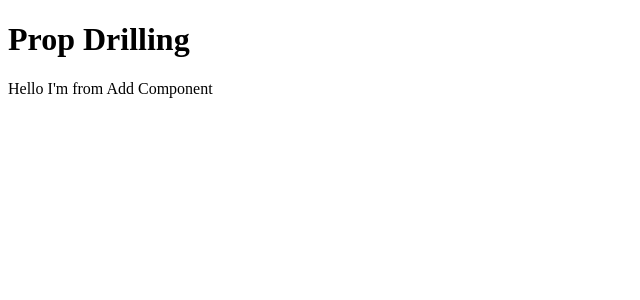
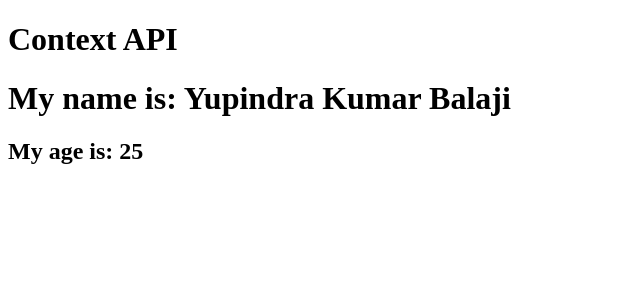
Before and after one commit to ykumarb/React, a React (Create React App) app in the folder myapp/: page / in a window 1280 px wide. Shown: the top 300 px of the page, without its empty margins (0-640 px from the left). Built offline with nearby package versions, Linux system fonts and the light colour scheme.

Commit message:
Context API instead of prop drilling.
Disadvantage is the nesting of provider/consumer of data instances.

```diff
--- a/myapp/src/App.js
+++ b/myapp/src/App.js
@@ -650,17 +650,48 @@ Some examples of side effects are: fetching data, directly updating the DOM, and
    Prop Drilling is not a good way to pass the data from parent to child component.
 */
 
+// import Greetings from './components/Greetings';
+
+// function App() {
+//   const name = "Yupindra Kumar Balaji"
+
+//   return (
+//     <>
+//       <h1>Prop Drilling</h1>
+//       <Greetings name={name} />
+//     </>
+//   );
+// }
+
+// export default App;
+
+//-------------------------Context API--------------------------------------
+
+// 1. Import the createContext function from the React library.
+import { createContext } from 'react';
 import Greetings from './components/Greetings';
 
+// 2. Create a new context object using the createContext function.
+export const Data = createContext();
+export const Data1 = createContext();
+
 function App() {
-  const name = "Yupindra Kumar Balaji"
+  const name = "Yupindra Kumar Balaji";
+  const age = 25;
+
+  // 3. Wrap our component into provider component
 
   return (
     <>
-      <h1>Prop Drilling</h1>
-      <Greetings name={name} />
+    <h1>Context API</h1>
+    <Data.Provider value={name}>
+      <Data1.Provider value={age}>
+        < Greetings />
+      </Data1.Provider>
+    </Data.Provider>
+
+      {/* <Greetings name={name} /> */}
     </>
-  );
+  )
 }
-
 export default App;
--- a/myapp/src/components/Greetings.js
+++ b/myapp/src/components/Greetings.js
@@ -1,10 +1,30 @@
-import Add from './Add';
-const Greetings = ({name}) => {
-  console.log(`Greetings ${name}`);
+// import Add from './Add';
+
+import { Data, Data1 } from "../App";
+
+const Greetings = () => {
   return (
-    <Add name={name} />
-    // <div>Greetings Component</div>
+    <>
+      <Data.Consumer>
+        {(name) => {
+          // return <h1>My name is: {name}</h1>
+          return (
+            <Data1.Consumer>
+              {(age) => {
+                return (
+                  <>
+                    <h1>My name is: {name}</h1>
+                    <h2>My age is: {age}</h2>
+                  </>
+                )
+              }}
+            </Data1.Consumer>
+          )
+        }}
+
+      </Data.Consumer>
+    </>
   )
 }
 
-export default Greetings
+export default Greetings;
```
